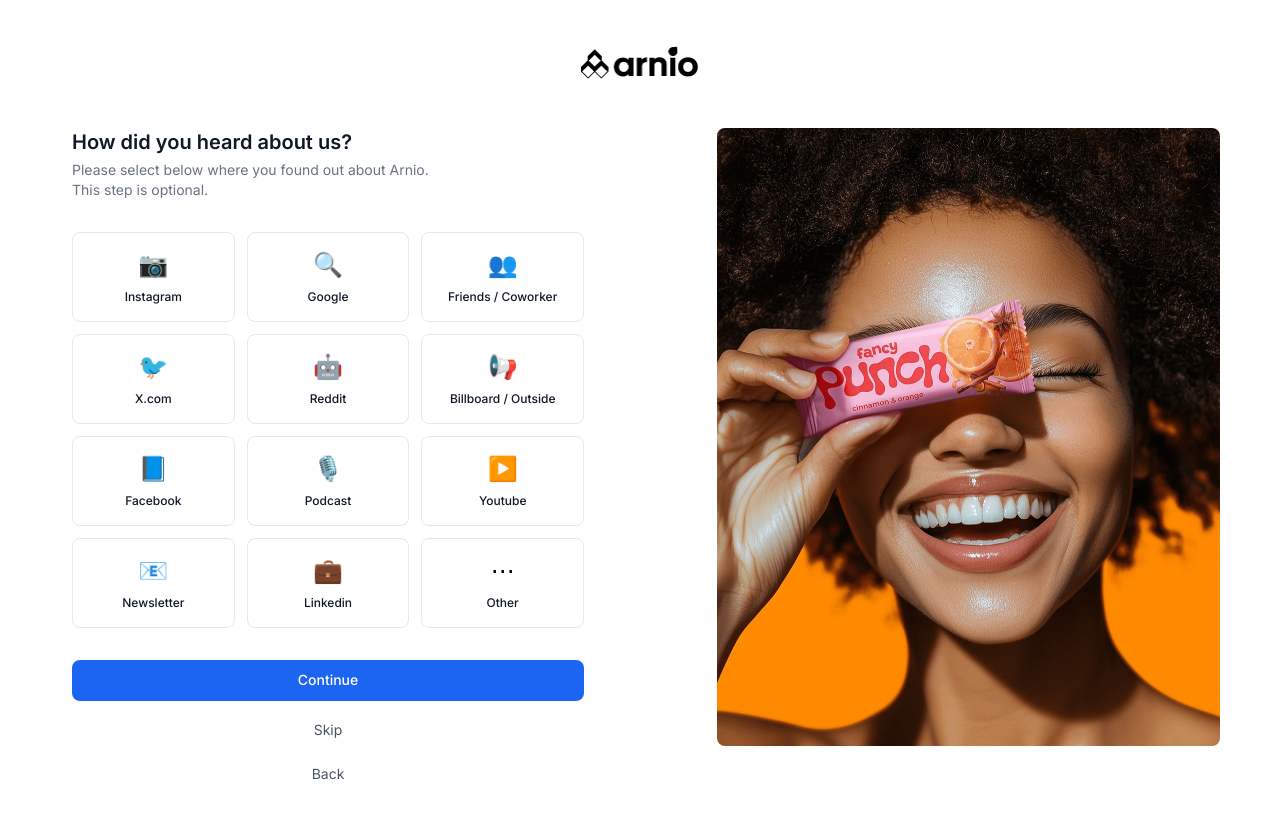
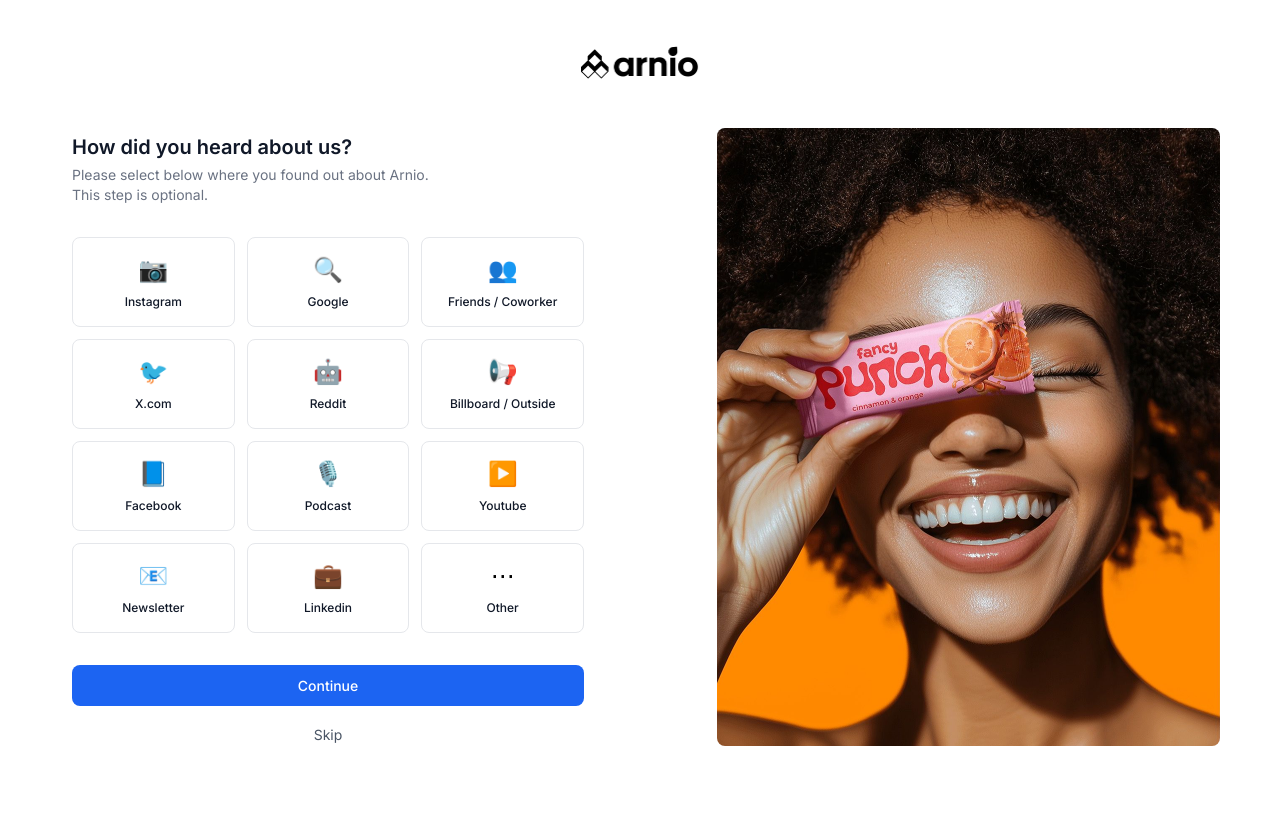
Before and after one commit to asif-zulfiqar/arnio-saas, a Next.js app: page /preferences in a window 1280 px wide. Shown: the top 818 px of the page. Built offline with nearby package versions, Linux system fonts and the light colour scheme.

Commit message:
fix: signup ui updated

```diff
--- a/app/(auth)/preferences/page.js
+++ b/app/(auth)/preferences/page.js
@@ -60,12 +60,6 @@ const Preferences = () => {
     router.push("/");
   };
 
-  // Handle back button
-  const handleBack = () => {
-    prevStep();
-    router.push("/team-members");
-  };
-
   return (
     <SignupLayout step={4}>
       <div className="w-full">
@@ -115,13 +109,6 @@ const Preferences = () => {
           >
             Skip
           </button>
-
-          <button
-            onClick={handleBack}
-            className="w-full text-sm text-gray-600 hover:text-gray-900 text-center mt-2"
-          >
-            Back
-          </button>
         </div>
       </div>
     </SignupLayout>
--- a/app/(protected)/(user)/analytics/page.js
+++ b/app/(protected)/(user)/analytics/page.js
@@ -5,10 +5,10 @@ import { useEffect } from "react";
 import useAnalyticsStore from "../../../../store/analytics/AnalyticsStore";
 import { ExportDropdown } from "../../../../components/analytics/ExportDropdown";
 import { MetricCard } from "../../../../components/analytics/MetricCard";
-import { EmptyState } from "../../../../components/analytics/EmptyState";
 
-import AnalyticsChart from "../../../../components/analytics/AnalyticsChart";
 import DateRangePickerWrapper from "@/components/analytics/DateRangePickerWrapper";
+import AnalyticsChart from "@/components/analytics/AnalyticsChart";
+import { EmptyState } from "@/components/analytics/EmptyState";
 
 const Analytics = () => {
   const {
```
